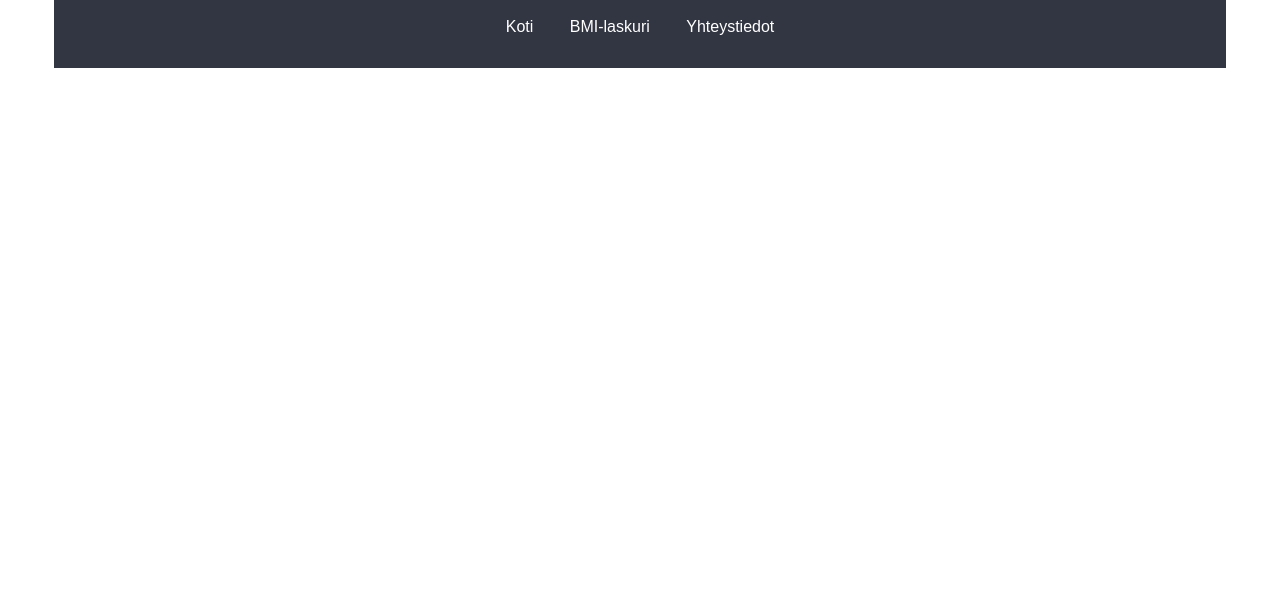
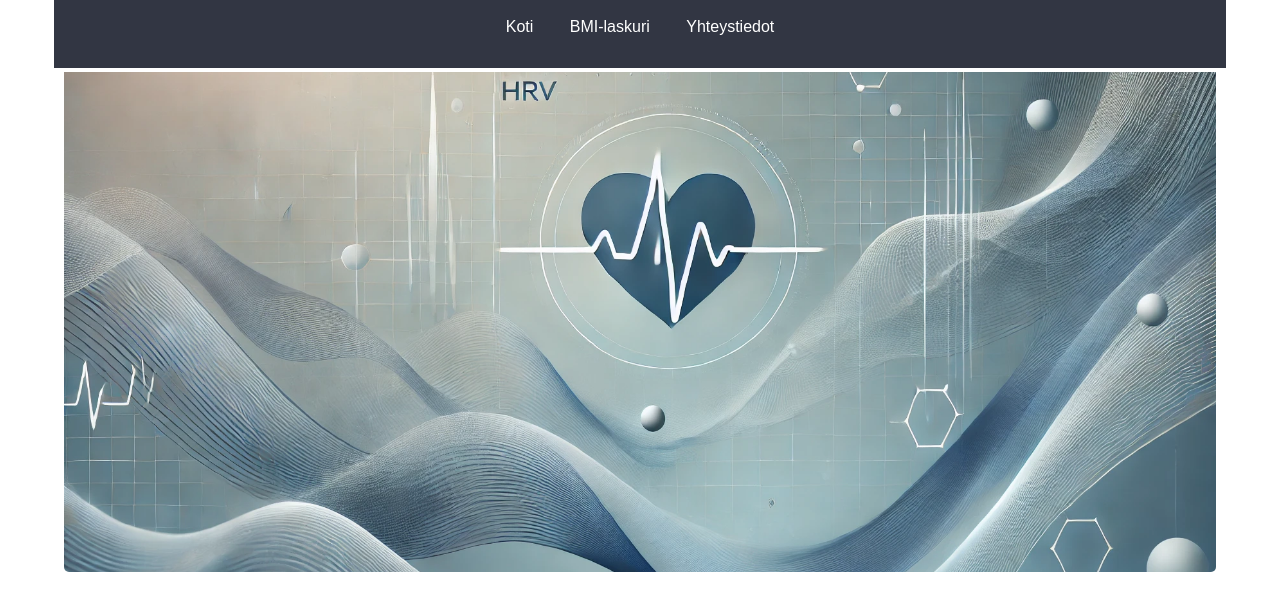
Before and after one commit to Nebonen/web-sovelluskehitys, a plain HTML site: page vk3/home.html in a window 1280 px wide. Shown: the top 615 px of the page. Drawn offline with Linux system fonts and the light colour scheme; the site is published under a folder, as on GitHub Pages, so addresses that start at the root find nothing.

Commit message:
korjattu ehkä??

```diff
--- a/vk3/css/home-page.css
+++ b/vk3/css/home-page.css
@@ -40,7 +40,7 @@ body {
 .banner-image {
 	width: 1320px;
 	height: 500px;
-	background-image: url('/vk3/img/background.jpg');
+	background-image: url('./background.jpg');
 	background-size: cover;
 	background-position: center;
 	background-repeat: no-repeat;
```
Also changed, not shown: vk3/css/background.jpg (renamed from vk3/img/background.jpg).
